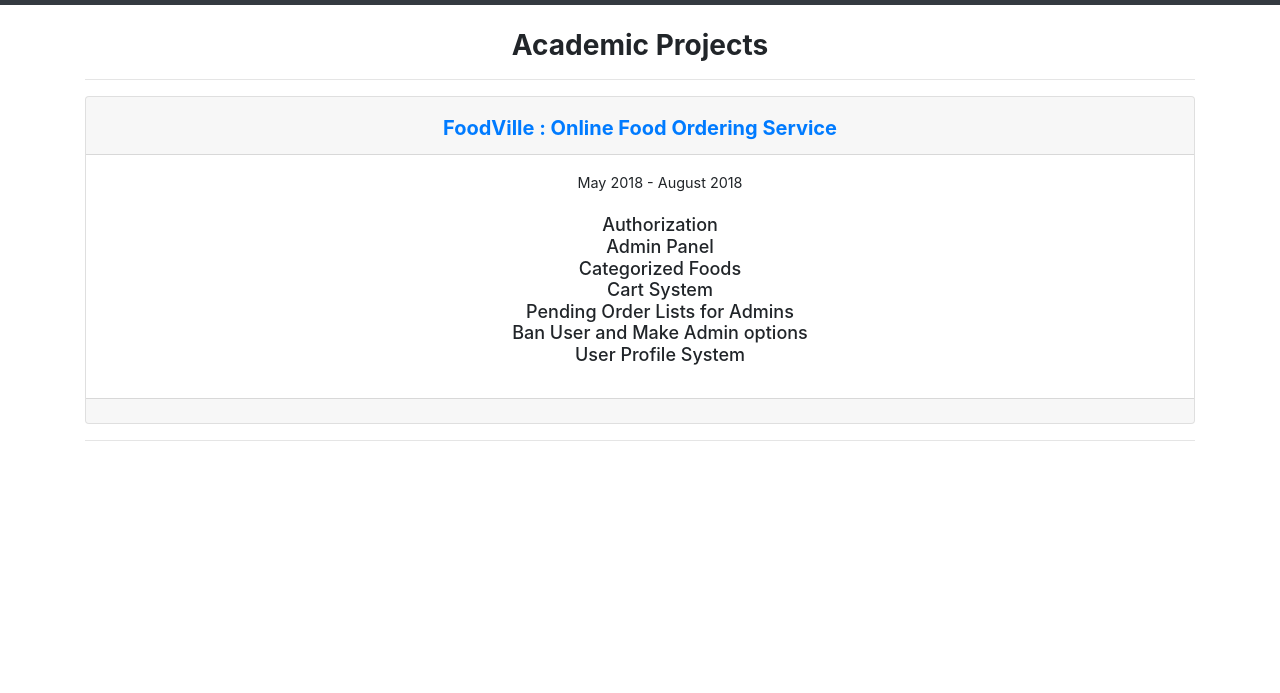
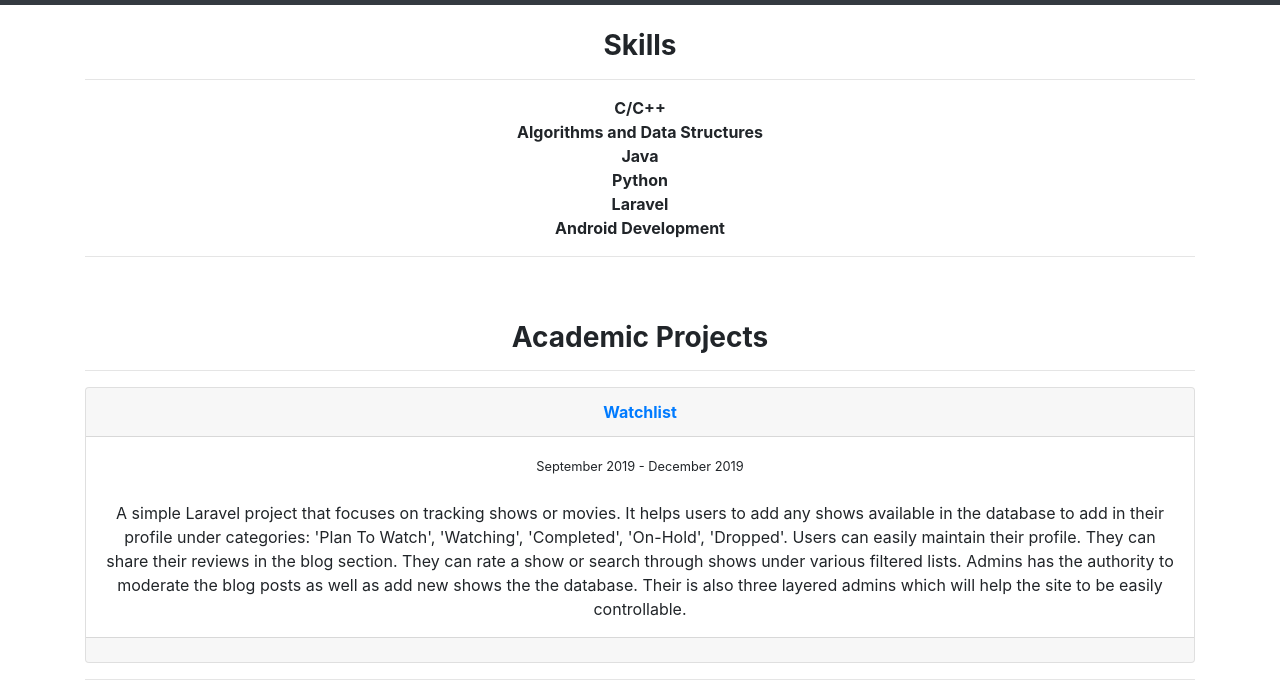
Before and after one commit to aaman007/aaman007.github.io, a plain HTML site: page skills_projects.html in a window 1280 px wide. Shown: the part 51-744 px from the top of the page. Drawn offline with nearby package versions, Linux system fonts and the light colour scheme.

Commit message:
nothing significant

```diff
--- a/skills_projects.html
+++ b/skills_projects.html
@@ -39,25 +39,52 @@
 
     <div class="container mt-4 text-center">
 
-        <h3><strong> Academic Projects </strong><hr>
+        <h3><strong> Skills </strong></h3><hr>
+            <strong>C/C++</strong> <br>
+            <strong>Algorithms and Data Structures</strong><br>
+            <strong>Java</strong><br>
+            <strong>Python</strong><br>
+            <strong>Laravel</strong><br>
+            <strong>Android Development</strong><br>
+        <hr><br><br>
+        <h3><strong> Academic Projects </strong></h3><hr>
+        <div class="card">
+          <div class="card-header">
+            <a style="text-decoration: none;" href="https://github.com/aaman007/Watchlist.com">
+              <strong>Watchlist</strong>
+            </a>
+          </div>
+          <div class="card-text m-3">
+                <small> September 2019 - December 2019 </small> <br><br>
+                A simple Laravel project that focuses on tracking shows or movies. It helps users to add any shows available in the database to add in their profile under categories: 'Plan To Watch', 'Watching', 'Completed', 'On-Hold', 'Dropped'. Users can easily maintain their profile. They can share their reviews in the blog section. They can rate a show or search through shows under various filtered lists. Admins has the authority to moderate the blog posts as well as add new shows the the database. Their is also three layered admins which will help the site to be easily controllable.
+          </div>
+          <div class="card-footer"></div>
+        </div>
+        <hr>
+
+        <div class="card">
+          <div class="card-header">
+            <a style="text-decoration: none;" href="https://github.com/aaman007/BloggersHouse">
+              <strong>BloggerHouse</strong>
+            </a>
+          </div>
+          <div class="card-text m-3">
+                <small> May 2019 - August 2019 </small> <br><br>
+                 A simple Laravel project for blogging. Admins and moderators can overview the blog posts. Users can create/edit their posts or see other user's blog posts.
+          </div>
+          <div class="card-footer"></div>
+        </div>
+        <hr>
+
         <div class="card">
           <div class="card-header">
             <a style="text-decoration: none;" href="https://github.com/aaman007/FoodVille-Online-Food-Ordering">
-              <strong style="font-size: 20px;">FoodVille : Online Food Ordering Service</strong>
+              <strong>FoodVille : Online Food Ordering Service</strong>
             </a>
           </div>
-          <div class="card-text m-3" style="font-size: 18px;">
-
-            <ul style="list-style-type: none;">
+          <div class="card-text m-3">
                 <small> May 2018 - August 2018 </small> <br><br>
-                <li>Authorization</li>
-                <li>Admin Panel</li>
-                <li>Categorized Foods</li>
-                <li>Cart System</li>
-                <li>Pending Order Lists for Admins</li>
-                <li>Ban User and Make Admin options</li>
-                <li>User Profile System</li>
-            </ul>
+                A simple Android application that can be used for online food ordering. Any users can sign in or register to the application. Admins has the authorization to add new foods under various categories. They also can see which orders are currently in pending and remove the pending order when it is delivered. They also has the auhtority to make new admins or ban users. Users can search thorugh different categories of foods and add them to their cart. In the cart section, users can also delete items that have been mistakenly added. Users can arrange their profile as they prefer it to be. There is also a direct calling feature, through which users can call the admins directly.
           </div>
           <div class="card-footer"></div>
         </div>
```
Also changed, not shown: script.js (added, +18 -0 lines).
